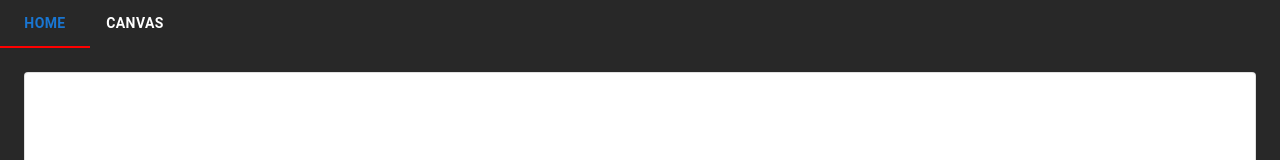
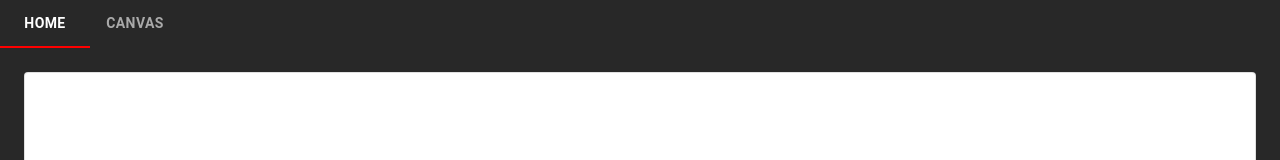
Before and after one commit to Raccoonee/drawing-app, a React (Create React App) app: page / in a window 1280 px wide. Shown: the top 160 px of the page. Built offline with nearby package versions, Linux system fonts and the light colour scheme.

Commit message:
style: change color of tab

```diff
--- a/src/App.js
+++ b/src/App.js
@@ -56,11 +56,13 @@ function App() {
           <Tabs
             value={tab}
             onChange={handleChange}
+            textColor={'inherit'}
+            indicatorColor={'inherit'}
             aria-label="basic tabs example"
             TabIndicatorProps={{
-              style: {
-                backgroundColor: "red",
-              },
+              sx: {
+                backgroundColor: 'red',
+              }
             }}
           >
             <Tab
@@ -85,7 +87,7 @@ function App() {
           <Card>
             <Menu />
           </Card>
-          <Card className="container" >
+          <Card className="container">
             <Canvas />
           </Card>
         </TabPanel>
```
